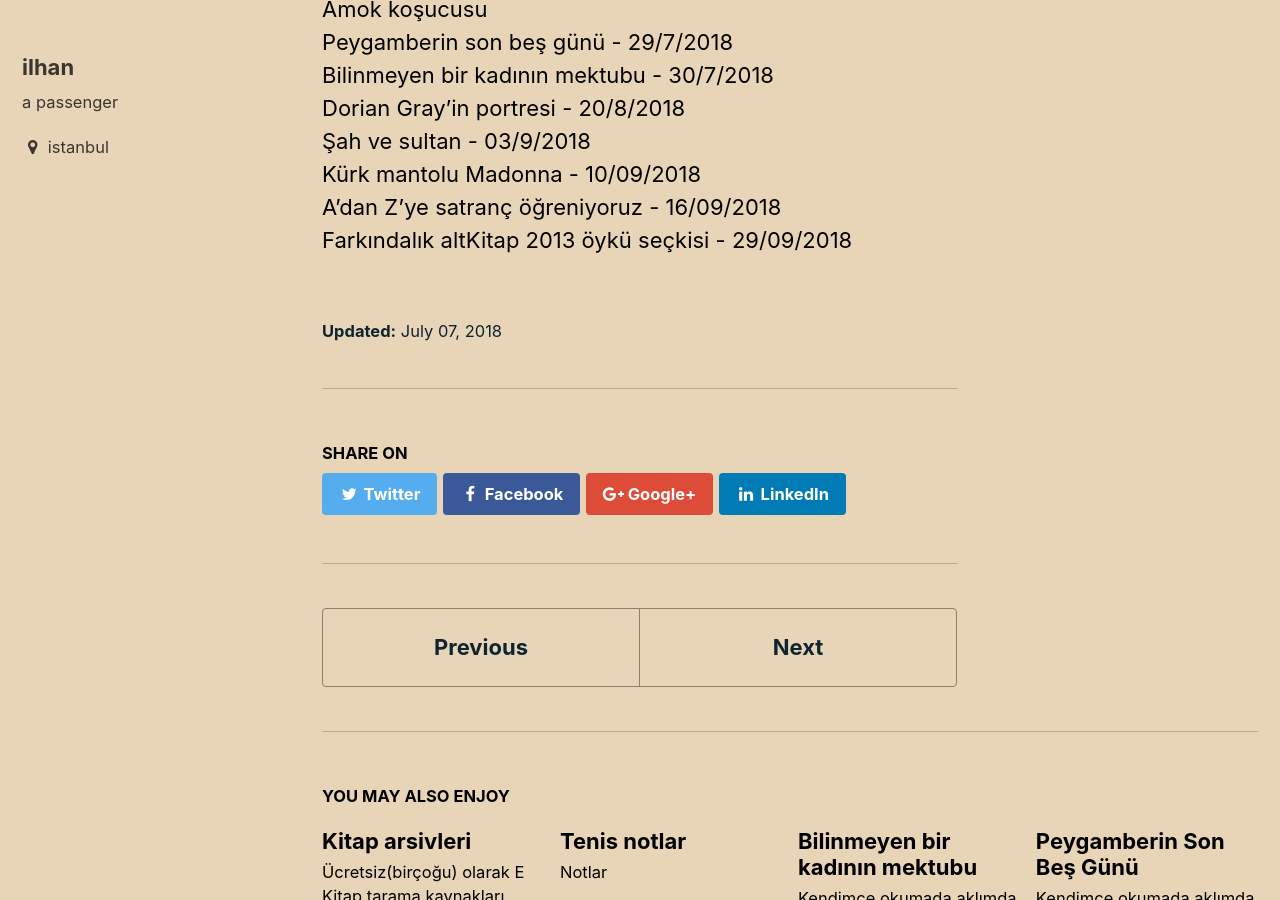
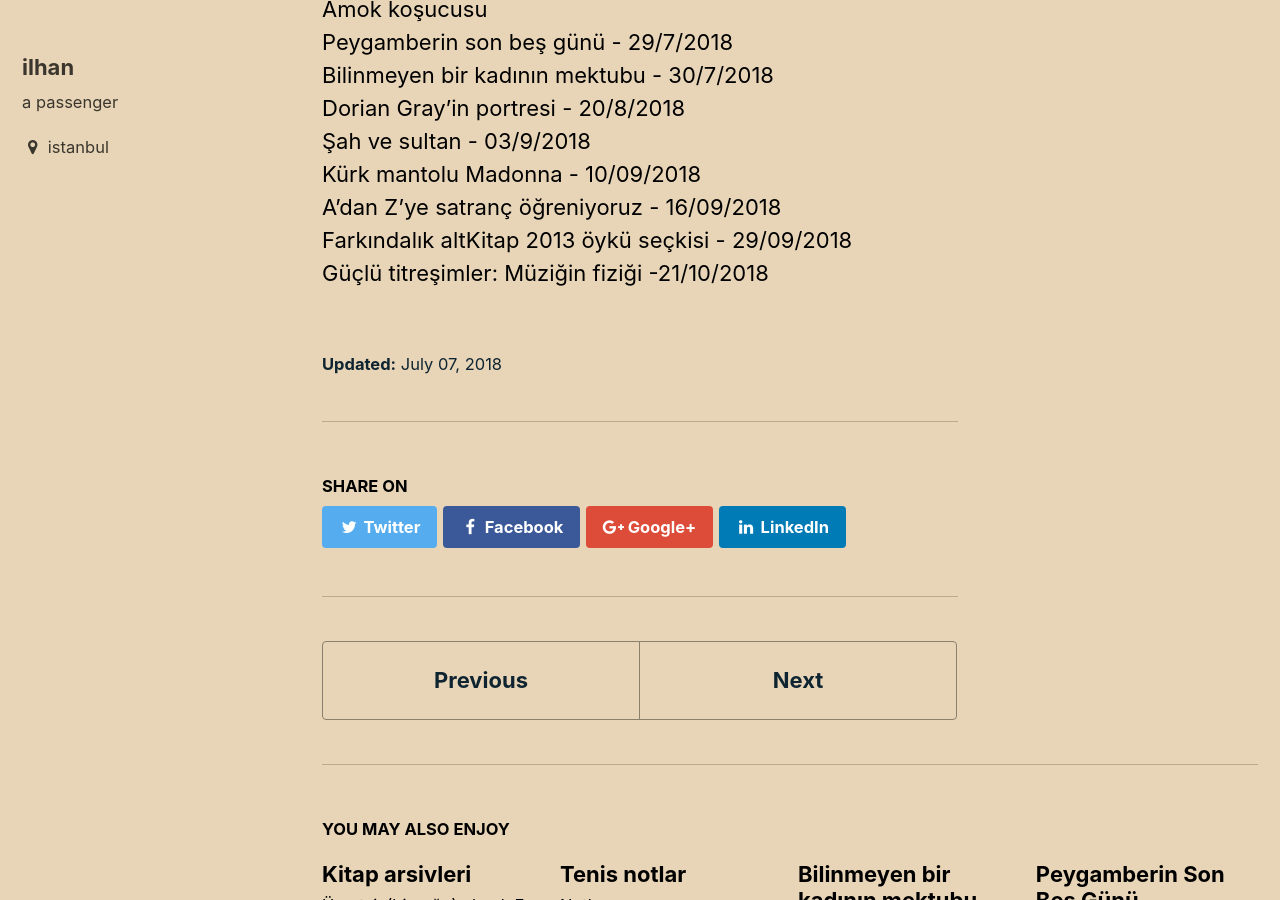
Before and after one commit to ilhangoren/ilhangoren.github.io, a Jekyll site: the page built from _posts/2018-7-7-Listem.md, in a window 1280 px wide and 900 px high, scrolled down 4682 px. Built offline with Jekyll 4.4.1, drawn with Linux system fonts in a browser that asks for light colours.

Commit message:
listem update

```diff
--- a/_posts/2018-7-7-Listem.md
+++ b/_posts/2018-7-7-Listem.md
@@ -140,3 +140,4 @@ Dorian Gray'in portresi - 20/8/2018<br>
 Kürk mantolu Madonna - 10/09/2018 <br>
 A'dan Z'ye satranç öğreniyoruz - 16/09/2018 <br>
 Farkındalık altKitap 2013 öykü seçkisi - 29/09/2018 <br>
+Güçlü titreşimler: Müziğin fiziği -21/10/2018 <br>
```
